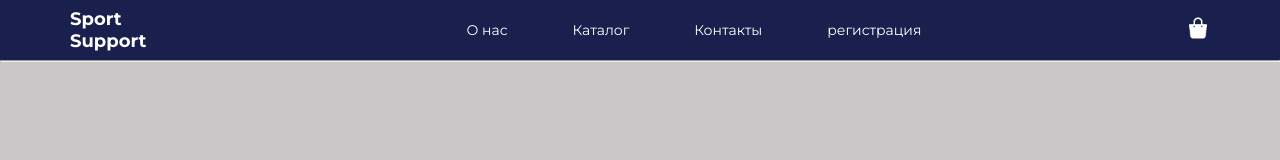
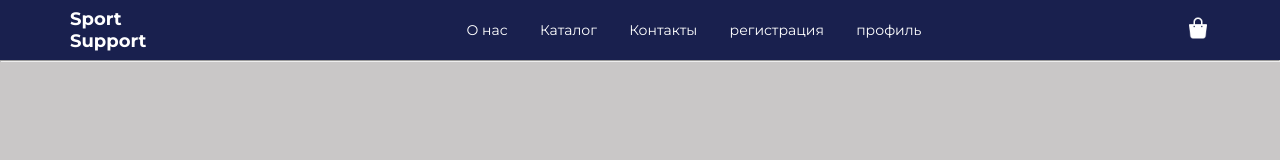
Before and after one commit to Somanimus/shopping-sports, a Next.js app: page / in a window 1280 px wide. Shown: the top 160 px of the page. Built offline with nearby package versions, Linux system fonts and the light colour scheme; no server answers.

Commit message:
profile link in the navbar addition

```diff
--- a/components/Navbar/Navbar.jsx
+++ b/components/Navbar/Navbar.jsx
@@ -41,7 +41,11 @@ const Navbar = () => {
                                 <a >регистрация</a>
                             </Link>
                         </li>
-
+                         <li>
+                            <Link href="/profile">
+                                <a >профиль</a>
+                            </Link>
+                        </li>
                 </ul>
 
                 <div className={styles.basket_icon}>
```
